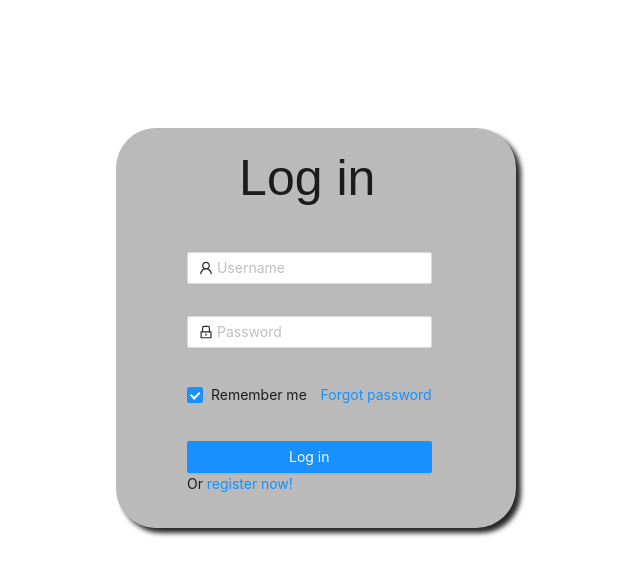
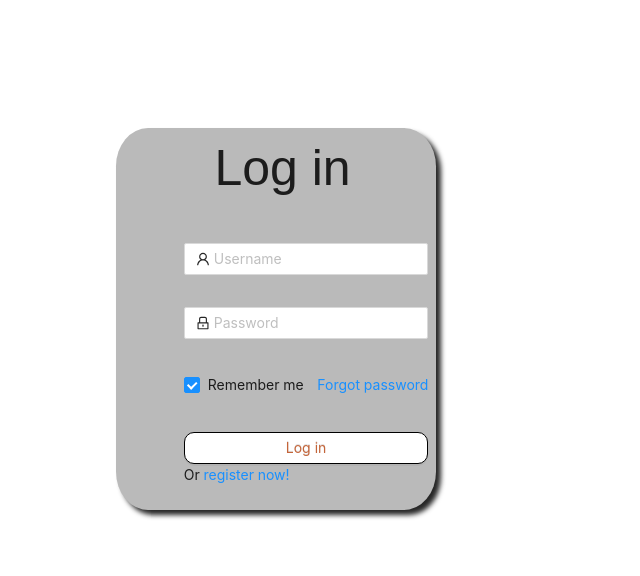
Before and after one commit to moose1108/wp1101_clowns_project, a React (Create React App) app in the folder frontend/: page / in a window 1280 px wide. Shown: the top 576 px of the page, without its empty margins (358-998 px from the left). Built offline with nearby package versions, Linux system fonts and the light colour scheme.

Commit message:
Sign_intest2

```diff
--- a/frontend/src/Containers/Sign_in.js
+++ b/frontend/src/Containers/Sign_in.js
@@ -59,7 +59,7 @@ const NormalLoginForm = ({Login}) => {
                     </a>
                 </Form.Item>
                 <Form.Item>
-                    <Button type="primary" htmlType="submit" className="login-form-button" onClick={login}>
+                    <Button type="primary" htmlType="submit" className="login-form-button" onClick={login}  style={{ color:"rgb(196, 101, 58)",background: "white", borderColor: "black",borderRadius:"10px"}}>
                     Log in
                     </Button>
                     Or <a href="https://www.google.com/">register now!</a>
--- a/frontend/src/Css/Sign_in.css
+++ b/frontend/src/Css/Sign_in.css
@@ -6,12 +6,13 @@
 }
 .login-form-button {
     width: 100%;
+    color:rgb(196, 101, 58);
 }
 .space {
     align-content: center;
     justify-content: center;
-    width: 400px;
-    height: 400px;
+    width: 25%;
+    height: 60%;
     position: relative;
     left: 37%;
     margin-top: 10%;
```
